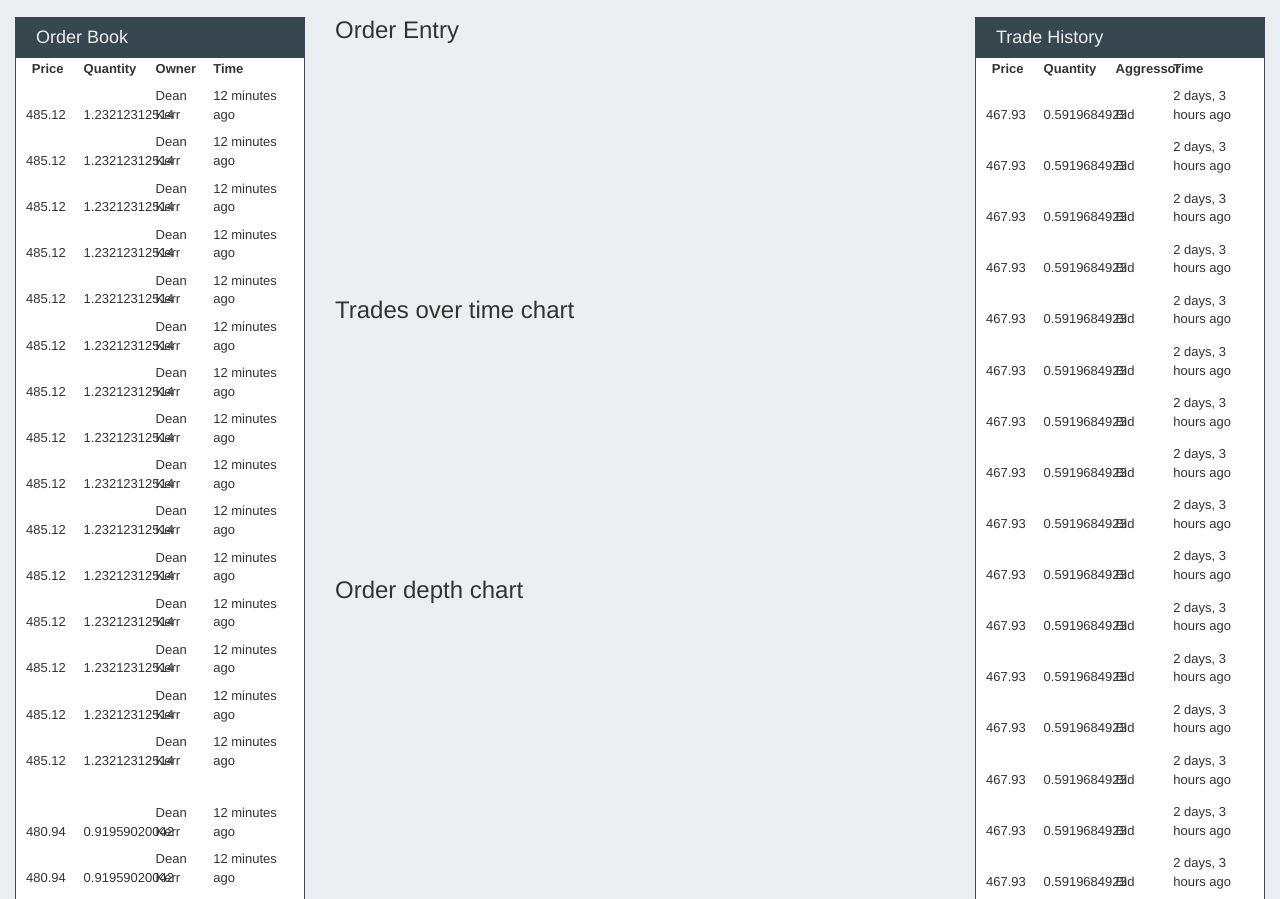
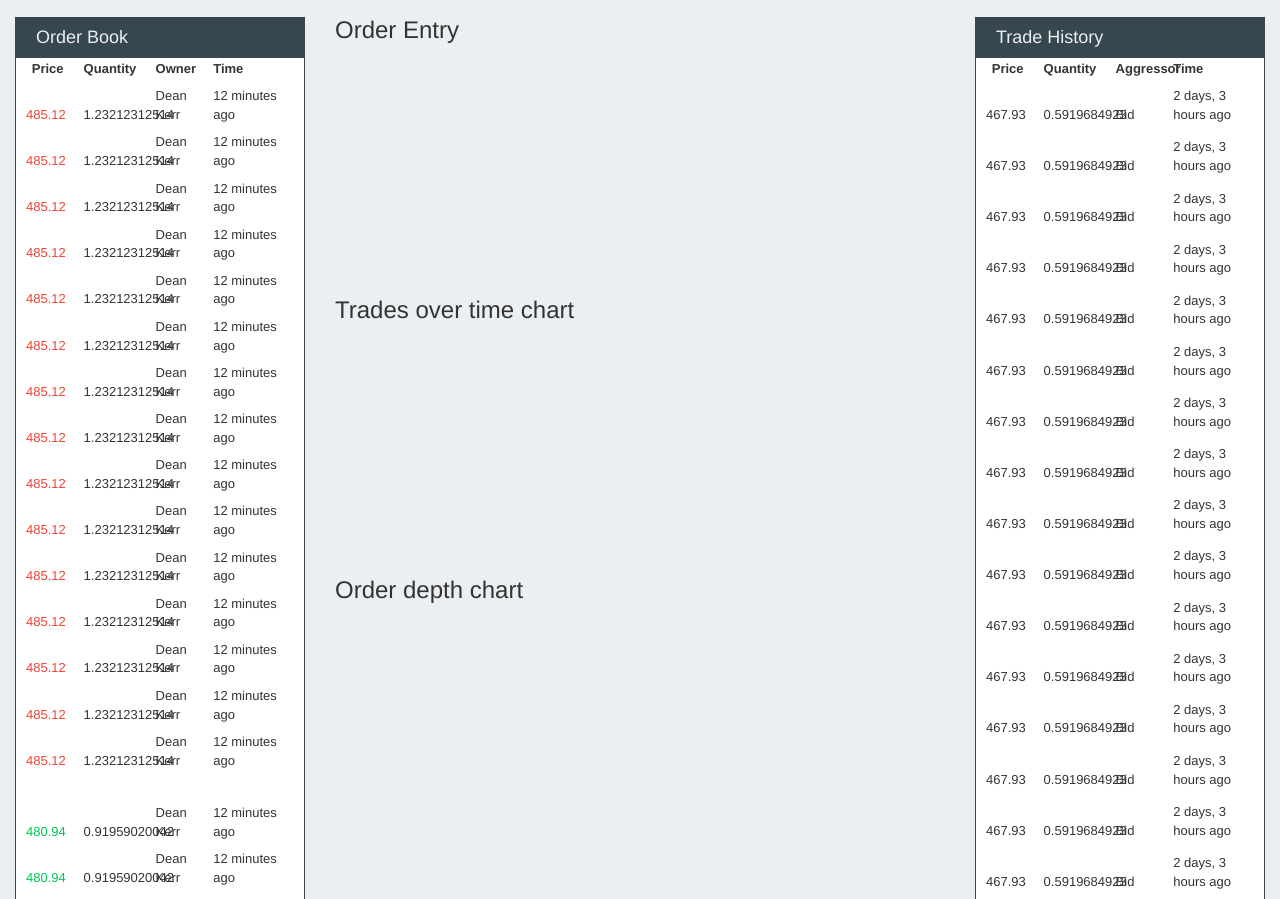
Before and after one commit to oriondean/bitcoin-exchange, a website: page client/app/mockup.html in a window 1280 px wide. Shown: the part 53-952 px from the top of the page. Drawn offline with nearby package versions, Linux system fonts and the light colour scheme.

Commit message:
Added bid/ask colours to mockup

```diff
--- a/client/app/mockup.html
+++ b/client/app/mockup.html
@@ -15,12 +15,15 @@
 
         .orderBookContainer { border: 1px solid #37474F; margin-top: 20px; background-color: white; }
         .bidOrderBook {  margin-bottom: 20px; }
+        .bidOrderBook .order .price { color: #F44336; }
+        .askOrderBook .order .price { color: #00C853; }
         .price, .owner, .aggressor { width: 20%; }
         .quantity { width: 25%; }
+
         .time { width: 35%; }
-
         .orderBook, .tradeHistory { font-size: 0; overflow: hidden; padding-bottom: 5px; }
         .bookHeader span, .historyHeader span { font-weight: bold; }
+
         .bookHeader span, .historyHeader span, .order span, .trade span { margin-bottom: 5px; display: inline-block; font-size: 13px; padding: 2px 10px; }
 
         .tradeHistoryContainer { margin-top: 20px; border: 1px solid #37474F; background-color: white; }
```
